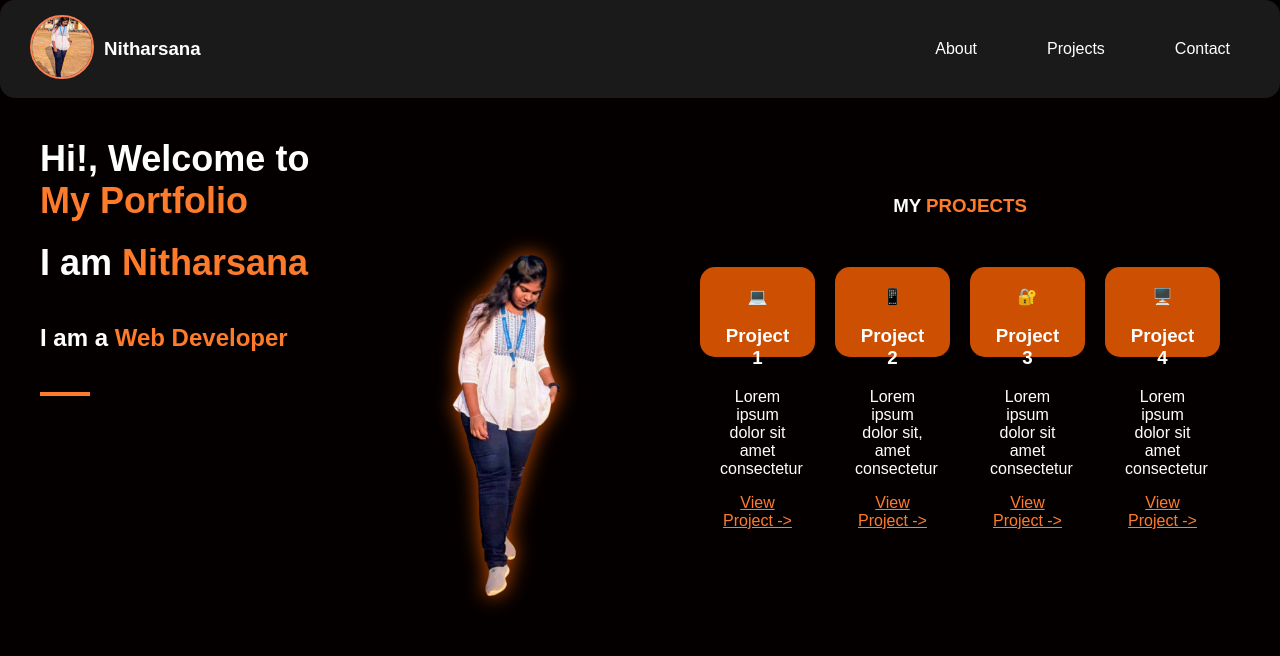
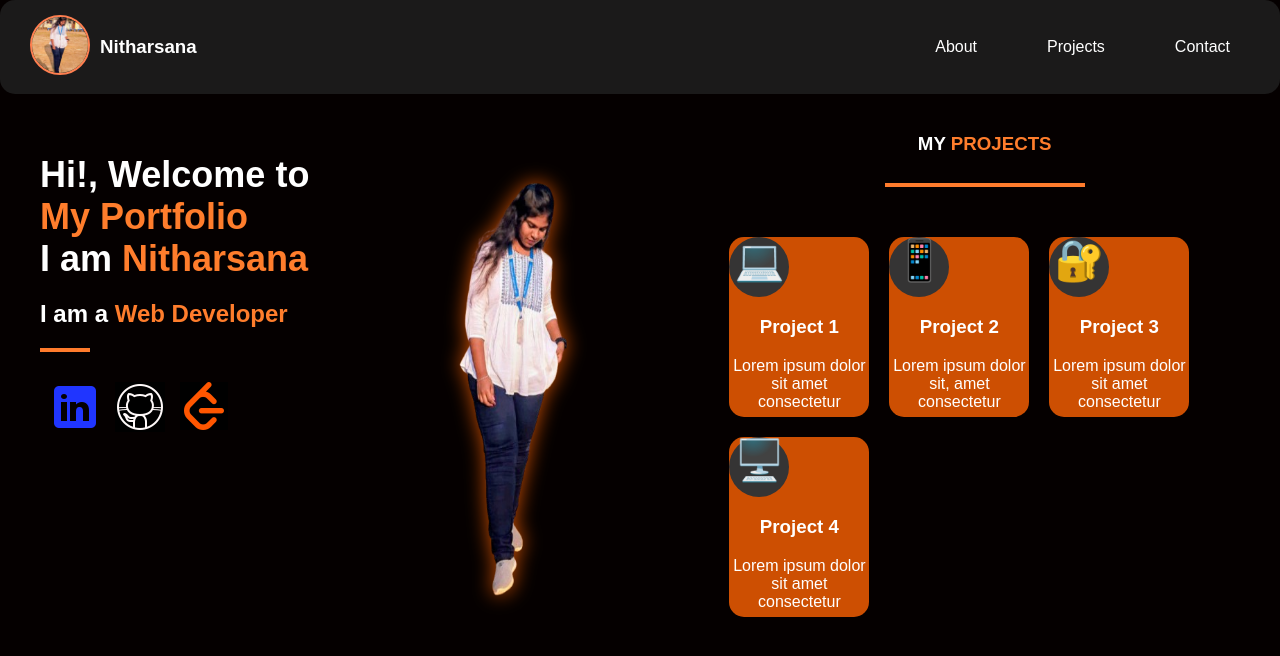
Before and after one commit to Nitharsana-M/Portfolio, a plain HTML site: page index.html in a window 1280 px wide. Drawn offline with Linux system fonts and the light colour scheme.

Commit message:
corrected box allignment and icon setup

```diff
--- a/index.html
+++ b/index.html
@@ -21,7 +21,6 @@
         </nav>
     </div>
 
-
     <section class="Body">
 
         <div class="leftBody">
@@ -29,44 +28,56 @@
             <h1>I am <span class="highlight">Nitharsana</span></h1>
             <h2>I am a <span class="highlight">Web Developer</span></h2>
             <div class="line"></div>
+            <div class="social-media">
+                <a href="https://www.linkedin.com/in/nitharsana-m-0b586632a/" target="_blank"><img src="icons8-linkedin-50.png" alt="LinkedIn"></a>
+                <a href="https://github.com/Nitharsana-M" target="_blank"><img src="icons8-github-logo-50.png" alt="GitHub"></a>
+                <a href="https://leetcode.com/u/nHdU3eD39J/" target="_blank"><img src="icons8-leetcode-48.png" alt="LeetCode"></a>
+            </div>
         </div>
 
         <div class="hero-image">
             <img src="nithu-removebg-preview.png" alt="Nitharsana's Photo" width="200">
         </div>
 
+
+
         <section class="rightBody">
+            <div class="heading">
                 <h1>MY <span class="highlight">PROJECTS</span></h1>
-        <div class="center-line"></div>
-
+                <div class="center-line">
+            </div>
             <div class="cards">
-        <div class="card">
+                <a href="#" class="card">
+                <div >
                     <div class="icon">💻</div>
                     <h3>Project 1</h3>
                     <p>Lorem ipsum dolor sit amet consectetur</p>
-            <a class="highlight" href="#">View Project -></a>
                 </div>
+                </a>
 
-        <div class="card">
+                <a href="#" class="card">
+                    <div >
                         <div class="icon">📱</div>
                         <h3>Project 2</h3>
                         <p>Lorem ipsum dolor sit, amet consectetur </p>
-            <a class="highlight" href="#">View Project -></a>
                     </div>
+                </a>
 
-        <div class="card">
+                <a href="#" class="card">
+                    <div>
                         <div class="icon">🔐</div>
                         <h3>Project 3</h3>
                         <p>Lorem ipsum dolor sit amet consectetur </p>
-            <a class="highlight" href="#">View Project -></a>
                     </div>
+                </a>
 
-        <div class="card">
+                <a href="#" class="card">
+                    <div>
                         <div class="icon">🖥️</div>
                         <h3>Project 4</h3>
                         <p>Lorem ipsum dolor sit amet consectetur </p>
-            <a class="highlight"  href="#">View Project -></a>
                     </div>
+                </a>
             </div>
 
         </section>
--- a/style.css
+++ b/style.css
@@ -1,3 +1,7 @@
+*{
+    box-sizing:border-box;
+}
+
 body {
     margin: 0;
     font-family: Arial;
@@ -57,15 +61,102 @@ ul a:hover {
     border: 2px solid coral;
 }
 
-.leftBody {
-    display: flex;
-    flex-direction: column;
-    gap : 20px;
+.Body{
+    display:flex;
+    /* align-items:flex-start; */
+    justify-content:space-between;
+    gap:20px;
+    padding:20px;
+    flex-wrap:nowrap;
+}
+
+.leftBody{
+    text-align: justify;
+    padding:20px;
+    margin-top:20px;
+
+    /* background-color: rgba(255, 99, 3, 0.8); */
 
 }
 
+leftBody h1 {
+    font-size: 36px;
+    margin: 0;
+    padding:10px
+}
+
+.social-media {
+    display: flex;
+    gap: 15px;
+    padding: 10px;
+    margin-top: 20px;
+}
+
+.hero-image{
+    display:flex;
+    justify-content:center;
+    padding:20px;
+    border-radius:15px;
+    object-fit: cover;
+    /* background-color: rgba(3, 255, 226, 0.8); */
+
+}
+
+.heading {
+    display: flex;
+    flex-wrap: wrap;
+    flex-direction: column;
+    align-items: center;
+}
+
+.rightBody {
+
+    display: flex;
+    justify-content:center;
+    flex-wrap: wrap;
+    flex:1;
+    /* background-color: #fe9655; */
+}
+
+.cards {
+    display: flex;
+    flex-wrap: wrap;
+    padding: 20px;
+    gap: 20px;
+
+}
+
+.card {
+    display: inline-block;
+    background-color: rgba(255, 99, 3, 0.8);
+    border-radius: 15px;
+    height: 180px;
+    width: 140px;
+    text-decoration: none;
+    color: white;
+    text-align: center;
+    box-sizing: border-box;
+}
+
+.icon {
+    align-items: center;
+   border-radius: 50%;
+    width: 60px;
+    height: 60px;
+   font-size: 40px;
+   background-color: rgb(53, 52, 52);
+
+
+}
+
+.texthighlight {
+    color: #fe9655;
+    font-weight: bold;
+    text-decoration: none;
+}
+
 .highlight{
-    color:#ff7b2c;
+    color: #ff7d2c;
 }
 
 .leftBody h1 {
@@ -82,13 +173,16 @@ ul a:hover {
 
 .center-line {
     width:200px;
+    height: 4px;
+    margin: 20px auto;
     background: #ff7b2c;
     margin-top: 10px;
-    margin-bottom: 50px;
+    margin-bottom: 30px;
 }
 
 .hero-image img{
-    width: 300px;
+    width:100%;
+    max-width:300px;
     height:auto;
     filter: drop-shadow(0 0 10px rgba(255, 99, 3, 0.8));
 }
@@ -98,13 +192,7 @@ ul a:hover {
     filter: drop-shadow(0 0 15px rgba(255, 99, 3, 1.5));
 }
 
-.hero-image {
-    position:absolute;
-    left:40%;
-    top: 52%;
-    transform: translate(-50%, -50%);
 
-}
 
 .leftBody p {
     font-size: 18px;
@@ -113,37 +201,6 @@ ul a:hover {
     max-width: 500px;
 }
 
-.Body {
-    display: flex;
-    justify-content: space-between;
-    align-items: center;
-    padding:40px;
-    gap:50px
-
-}
-
-.rightBody {
-    text-align: center;
-    gap: 20px;
-    padding: 20px;
-}
-
-.cards {
-    display: flex;
-    gap: 20px;
-}
-
-
-
-.card {
-    background-color: rgba(255, 99, 3, 0.8);
-    padding: 20px;
-    border-radius: 15px;
-    height:50px;
-    width: 75px;
-    text-align: center;
-}
-
 ul  a{
     text-decoration: none;
     color: white;
```
Also changed, not shown: icons8-github-logo-50.png (added), icons8-leetcode-48.png (added), icons8-linkedin-50.png (added). Lines whose indentation alone changed are shown as unchanged.
